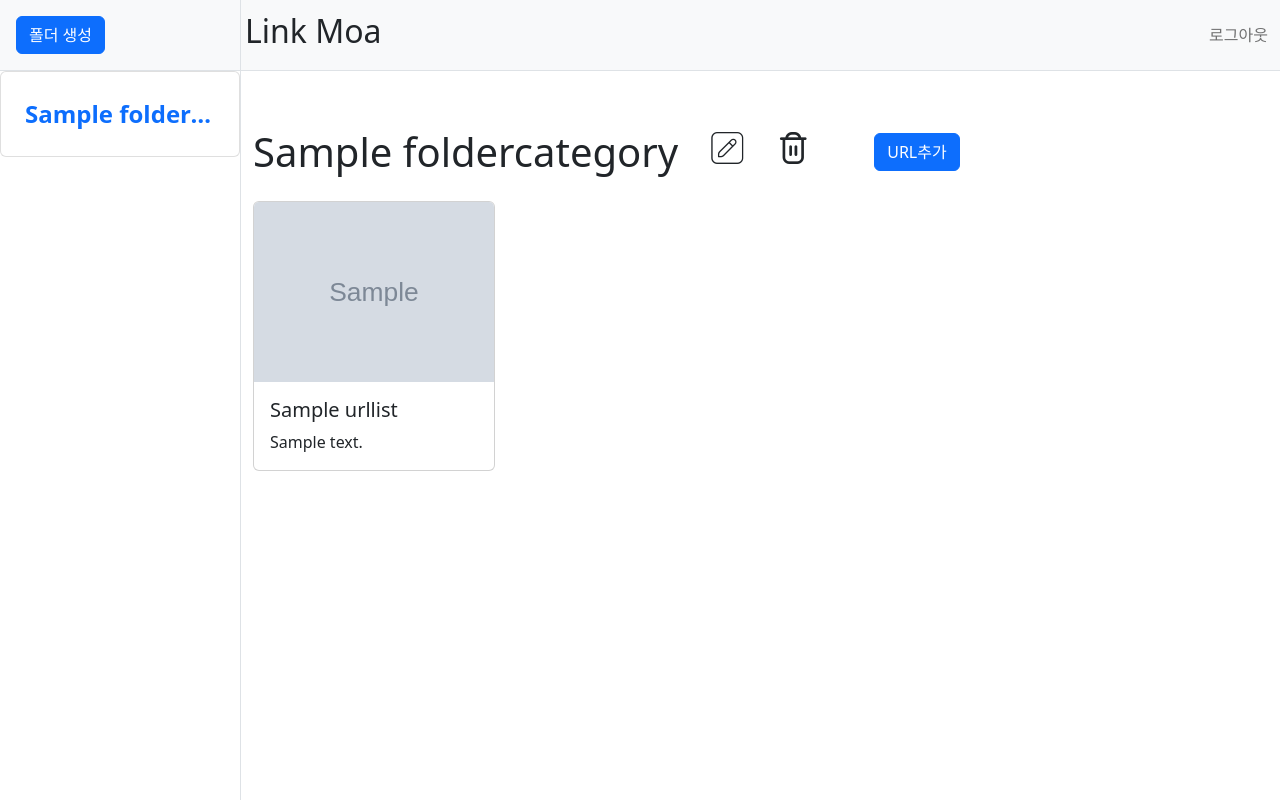
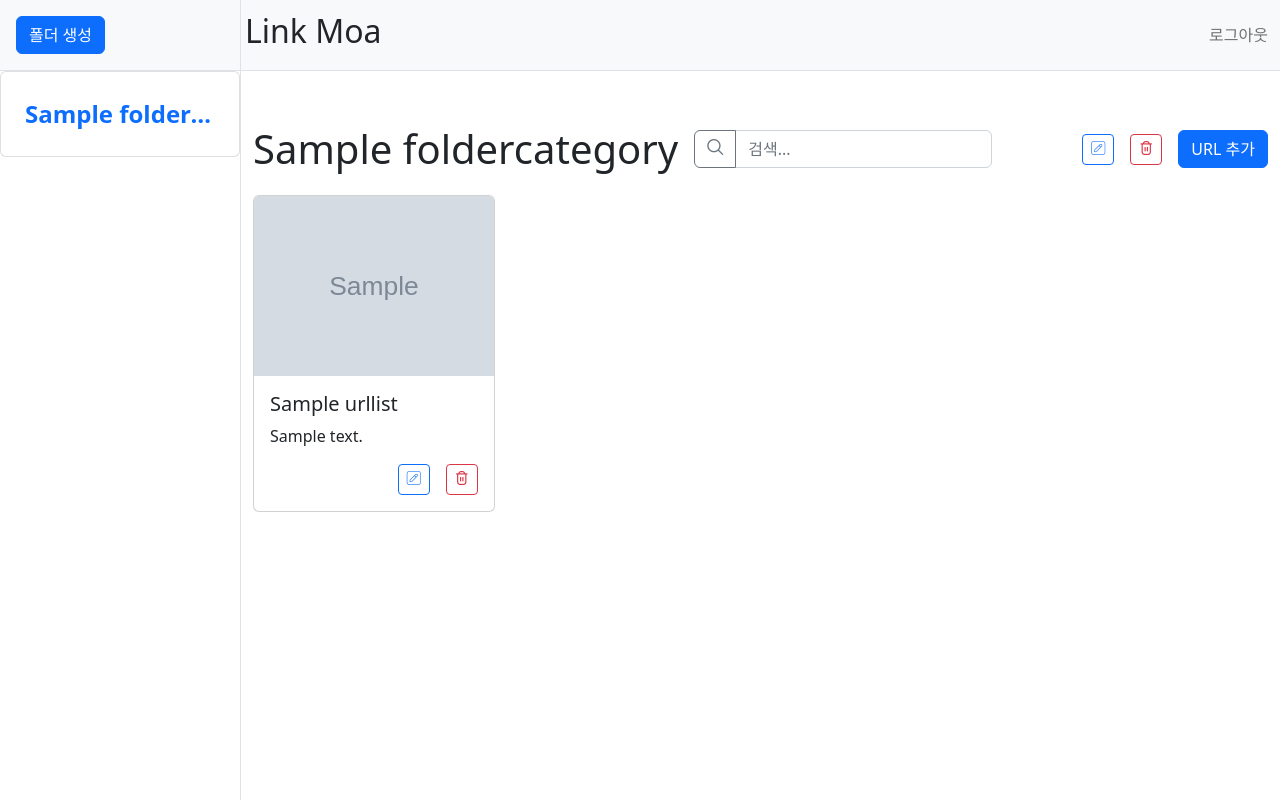
Before and after one commit to jjjheeee/linkmoa, a Django app: page / in a window 1280 px wide. Run offline with Django 5.2, Linux system fonts and the light colour scheme; a user stored in the database is signed in; tables that the repository leaves empty hold one stand-in row (values such as "Sample post"); grey boxes marked "Sample" are stand-in pictures; some libraries are stand-ins or nearby versions.

Commit message:
url 카드리스트 배열 수정, url 삭제, 상단 ui 수정

```diff
--- a/main/templates/main.html
+++ b/main/templates/main.html
@@ -70,16 +70,32 @@
             <div class="container-fluid mt-5">
                 {% if user.is_authenticated %}
                     <div class="d-flex justify-content-between align-items-center mb-3">
-                        <div class="d-flex justify-content-between align-items-center">
+                        <div class="d-flex justify-content-between align-items-center w-100">
                             {% if folders.0.name %}
-                                <div class="fs-1" id="selectFolder">{{ folders.0.name }}</div>
+                                <!-- 왼쪽: 폴더 이름 및 검색창 -->
+                                <div class="d-flex align-items-center gap-3 w-auto">
+                                    <div class="fs-1 text-center" id="selectFolder">{{ folders.0.name }}</div>
 
-                                <!-- 버튼들 중앙 정렬 -->
-                                <div class="d-flex justify-content-center align-items-center ms-3">
-                                    <button id="updateFolder" class="btn btn-lg"><i class="fi fi-tr-pen-square py-0" style="font-size: 2rem;"></i></button>
-                                    <button class="btn btn-lg" onclick="deleteFolder()"><i class="fi fi-rr-trash py-0" style="font-size: 2rem;"></i></button>
-                                    <button type="button" class="btn btn-primary ms-5" id="addUrlButton">URL추가</button>
+                                    <!-- 검색창 -->
+                                    <div class="input-group w-auto">
+                                        <button class="btn btn-outline-secondary" onclick="searchUrls()">
+                                            <i class="fi fi-rr-search"></i>
+                                        </button>
+                                        <input type="text" class="form-control" placeholder="검색..." id="folderSearch" oninput="searchUrls()">
+                                    </div>
                                 </div>
+
+                                <!-- 오른쪽: 버튼들 -->
+                                <div class="d-flex align-items-center gap-3">
+                                    <button id="updateFolder" class="btn btn-outline-primary btn-sm">
+                                        <i class="fi fi-tr-pen-square"></i>
+                                    </button>
+                                    <button class="btn btn-outline-danger btn-sm" onclick="deleteFolder()">
+                                        <i class="fi fi-rr-trash"></i>
+                                    </button>
+                                    <button type="button" class="btn btn-primary" id="addUrlButton">URL 추가</button>
+                                </div>
+
                             {% else %}
                                 <div class="fs-1" id="selectFolder">폴더를 먼저 생성해주세요.</div>
                             {% endif %}
@@ -128,7 +144,7 @@
                         <!-- URL 카드 리스트 출력부분 -->
                     </div> {% endcomment %}
 
-                    <div id="url-list-container" class="masonry-container row-cols-lg-4">
+                    <div id="url-list-container" class="masonry-container">
 
                     </div>
 
--- a/main/urls.py
+++ b/main/urls.py
@@ -1,5 +1,5 @@
 from django.urls import path
-from .views import index, healthcheck, login_view, logout_view, folder_api_class, get_urls, add_url
+from .views import index, healthcheck, login_view, logout_view, folder_api_class, url_api_class
 
 urlpatterns = [
     path('healthcheck', healthcheck, name='healthcheck'),
@@ -7,6 +7,7 @@ urlpatterns = [
     path("login/", login_view, name='login'),
     path("logout/", logout_view, name='logout'),
     path("folder-api/", folder_api_class, name='folder-api'),
-    path("get-urls/<int:folder_id>/", get_urls, name='get-urls'),
-    path("add-url/", add_url, name='add-url'),
+    path("urls-api/", url_api_class, name='urls-api'),
+    path("urls-api/<int:folder_id>/", url_api_class, name='urls-api'),
+
 ]
--- a/main/views.py
+++ b/main/views.py
@@ -78,28 +78,48 @@ def folder_api_class(request):
             FolderCategory.objects.filter(pk=folder_id).update(name=folder_name)
             return JsonResponse({"success": True, "message": "폴더가 수정되었습니다."})
 
-@require_http_methods(["POST"])
-def add_url(request):
-    data = json.loads(request.body)  # JSON 데이터 파싱
-    folder_id = data.get("folder_id")
-    first_url = data.get("url")
-    description = data.get("description")
+@require_http_methods(["GET", "POST", "DELETE", "PATCH"])
+def url_api_class(request, folder_id=None):
+    match request.method:
+        case "GET":
 
-    split_url = first_url.split("//")
-    if not split_url[1][:4] == "www." :
-        finish_url = split_url[0] + "//www." + split_url[1]
-    else:
-        finish_url = first_url
+            urls = UrlList.objects.filter(folder_category=folder_id)
+            urls = [{"id": url.id, "name":url.name, "link":url.link,"image":url.image, "description":url.description} for url in urls]
 
-    try:
-        name, image = get_url_data(finish_url)
-    except:
-        name, image = get_url_data(first_url)
-        finish_url = first_url
+            return JsonResponse({'urls': urls})
 
-    UrlList.objects.create(name=name, link=finish_url, image=image, folder_category_id=folder_id, description=description)
+        case "POST":
 
-    return JsonResponse({"success": True})
+            data = json.loads(request.body)  # JSON 데이터 파싱
+            folder_id = data.get("folder_id")
+            first_url = data.get("url")
+            description = data.get("description")
+
+            split_url = first_url.split("//")
+            if not split_url[1][:4] == "www." :
+                finish_url = split_url[0] + "//www." + split_url[1]
+            else:
+                finish_url = first_url
+
+            try:
+                name, image = get_url_data(finish_url)
+            except:
+                name, image = get_url_data(first_url)
+                finish_url = first_url
+
+            UrlList.objects.create(name=name, link=finish_url, image=image, folder_category_id=folder_id, description=description)
+
+            return JsonResponse({"success": True})
+
+        case "DELETE":
+
+            data = json.loads(request.body)  # JSON 데이터 파싱
+            url_id = data.get("urlId")
+
+            url = UrlList.objects.get(id=url_id)
+            url.delete()  # 삭제 실행
+
+            return JsonResponse({"success": True, "message": "URL이 삭제되었습니다."})
 
 def get_url_data(url):
     open_graph_url = os.getenv("GET_URL_DATA_API")
@@ -111,9 +131,3 @@ def get_url_data(url):
     image = response_data.get("image").get("url")
 
     return name, image
-
-@require_http_methods(["GET"])
-def get_urls(request,folder_id):
-    urls = UrlList.objects.filter(folder_category=folder_id)
-    urls = [{"name":url.name, "link":url.link,"image":url.image, "description":url.description} for url in urls]
-    return JsonResponse({'urls': urls})
--- a/static/css/main.css
+++ b/static/css/main.css
@@ -12,6 +12,10 @@
     white-space: nowrap;
     overflow: hidden;
     text-overflow: ellipsis;
+}
+
+.d-flex.gap-3 {
+    flex-wrap: wrap;
 }
 
 .masonry-container {
--- a/static/js/main.js
+++ b/static/js/main.js
@@ -1,4 +1,5 @@
 let selectedFolderId = null;
+let urlList = null;
 
 document.addEventListener("DOMContentLoaded", function () {
     const folderLinks = document.querySelectorAll(".folder-name");
@@ -51,47 +52,7 @@ document.addEventListener("DOMContentLoaded", function () {
     });
 });
 
-function loadUrlsForFolder(folderId) {
-    fetch(`/get-urls/${folderId}/`)
-        .then(response => response.json())
-        .then(data => {
-            const urlContainer = document.getElementById('url-list-container');
-            urlContainer.innerHTML = data.urls.length > 0 ? data.urls.map(url => `
-                <a href="${url.link}" class="text-decoration-none" target="_blank">
-                    <div class="col">
-                        <div class="card">
-                            <img src="${url.image}" class="card-img-top" alt="사이트 썸네일">
-                            <div class="card-body">
-                                <h5 class="card-title">${url.name}</h5>
-                                ${url.description ? `<p class="card-text">${url.description}</p>` : ""}
-                            </div>
-                        </div>
-                    </div>
-                </a>`).join('') : '<p>이 폴더에는 URL이 없습니다.</p>';
-        })
-        .catch(error => console.error('Error fetching URL data:', error));
-}
-
-function saveUrl() {
-    const url = document.getElementById("urlInput").value.trim();
-    const alias = document.getElementById("aliasInput").value.trim();
-    if (!url) return alert("URL을 입력하세요.");
-    toggleLoading(true);
-    fetch("/add-url/", {
-        method: "POST",
-        headers: { "Content-Type": "application/json", "X-CSRFToken": getCsrfToken() },
-        body: JSON.stringify({ url, description: alias, folder_id: selectedFolderId })
-    })
-    .then(response => response.json())
-    .then(data => {
-        if (data.success) {
-            bootstrap.Modal.getInstance(document.getElementById("urlModal")).hide();
-            loadUrlsForFolder(selectedFolderId);
-        } else alert("오류 발생: " + data.message);
-    })
-    .catch(error => console.error("Error:", error))
-    .finally(() => toggleLoading(false));
-}
+// **************************************** folder api start ****************************************
 
 function updateFolder() {
     const folderName = document.getElementById("folderNameInput").value.trim();
@@ -118,6 +79,68 @@ function deleteFolder() {
     .catch(error => console.error("Error:", error));
 }
 
+// **************************************** folder api end ****************************************
+
+// **************************************** url api start ****************************************
+
+function loadUrlsForFolder(folderId) {
+    fetch(`/urls-api/${folderId}/`)
+        .then(response => response.json())
+        .then(data => {
+            urlList = data.urls;
+            const urlContainer = document.getElementById('url-list-container');
+            urlContainer.innerHTML = data.urls.length > 0 ? data.urls.map(
+                url => urlCard(url)
+            ).join('') : '<p>이 폴더에는 URL이 없습니다.</p>';
+        })
+        .catch(error => console.error('Error fetching URL data:', error));
+}
+
+function saveUrl() {
+    const url = document.getElementById("urlInput").value.trim();
+    const alias = document.getElementById("aliasInput").value.trim();
+    if (!url) return alert("URL을 입력하세요.");
+    toggleLoading(true);
+    fetch("/urls-api/", {
+        method: "POST",
+        headers: { "Content-Type": "application/json", "X-CSRFToken": getCsrfToken() },
+        body: JSON.stringify({ url, description: alias, folder_id: selectedFolderId })
+    })
+    .then(response => response.json())
+    .then(data => {
+        if (data.success) {
+            bootstrap.Modal.getInstance(document.getElementById("urlModal")).hide();
+            loadUrlsForFolder(selectedFolderId);
+        } else alert("오류 발생: " + data.message);
+    })
+    .catch(error => console.error("Error:", error))
+    .finally(() => toggleLoading(false));
+}
+
+// 이벤트 위임 방식으로 클릭 이벤트 처리
+document.addEventListener("click", function (event) {
+    if (event.target.closest(".delete-url-btn")) {
+        const urlId = event.target.closest(".delete-url-btn").getAttribute("data-url");
+
+        deleteUrl(urlId);
+    }
+});
+
+// 삭제 함수
+function deleteUrl(urlId) {
+    if (!confirm("해당 URL을 삭제하시겠습니까?")) return;
+    fetch("/urls-api/", {
+        method: "DELETE",
+        headers: { "Content-Type": "application/json", "X-CSRFToken": getCsrfToken() },
+        body: JSON.stringify({ urlId: urlId })
+    })
+    .then(response => response.json())
+    .then(data => data.success ? loadUrlsForFolder(selectedFolderId) : alert(data.error))
+    .catch(error => console.error("Error:", error));
+}
+
+// **************************************** url api end ****************************************
+
 function toggleLoading(isLoading) {
     document.getElementById("loadingSpinner").style.display = isLoading ? "block" : "none";
     document.getElementById("urlInput").disabled = isLoading;
@@ -128,8 +151,46 @@ function getCsrfToken() {
     return document.querySelector('input[name="csrfmiddlewaretoken"]').value;
 }
 
-var msnry = new Masonry('.masonry-container', {
-    itemSelector: '.masonry-item',
-    columnWidth: 200,
-    gutter: 16
-});
+// var msnry = new Masonry('.masonry-container', {
+//     itemSelector: '.masonry-item',
+//     columnWidth: 200,
+//     gutter: 16
+// });
+
+function searchUrls() {
+    const searchName = document.getElementById("folderSearch").value;
+    const urlContainer = document.getElementById('url-list-container');
+
+    // 검색어가 포함된 URL 리스트 필터링
+    const searchUrlList = urlList.filter(url =>
+        url.name.toLowerCase().includes(searchName) ||
+        url.description.toLowerCase().includes(searchName)
+    );
+
+    urlContainer.innerHTML = searchUrlList.length > 0 ? searchUrlList.map(
+        url => urlCard(url)
+    ).join('') : '<p>검색된 URL이 없습니다.</p>';
+}
+
+function urlCard(url) {
+    return `
+        <div class="col">
+            <div class="card">
+                <a href="${url.link}" class="text-decoration-none" target="_blank">
+                    <img src="${url.image}" class="card-img-top" alt="사이트 썸네일">
+                </a>
+                <div class="card-body">
+                    <h5 class="card-title">${url.name}</h5>
+                    ${url.description ? `<p class="card-text">${url.description}</p>` : ""}
+                    <div class="d-flex align-items-center gap-3 justify-content-end">
+                        <button class="btn btn-outline-primary btn-sm">
+                            <i class="fi fi-tr-pen-square"></i>
+                        </button>
+                        <button class="btn btn-outline-danger btn-sm delete-url-btn" data-url='${JSON.stringify(url.id)}'>
+                            <i class="fi fi-rr-trash"></i>
+                        </button>
+                    </div>
+                </div>
+            </div>
+        </div>`;
+}
```
